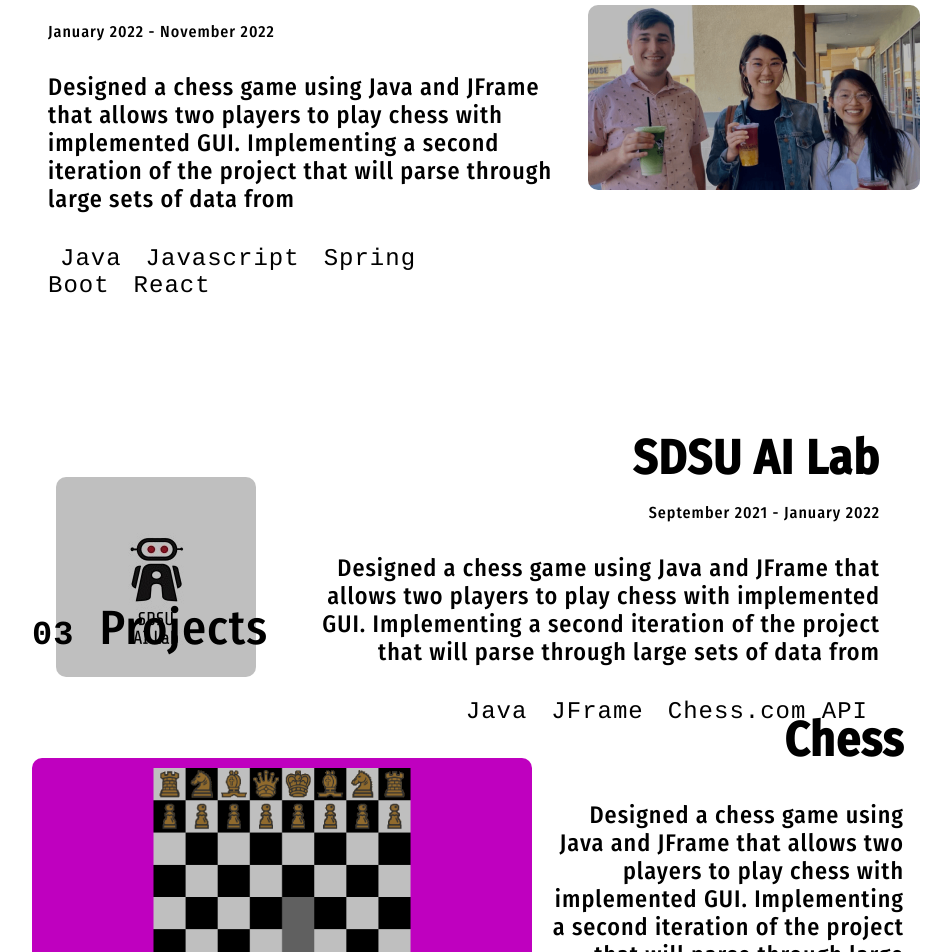
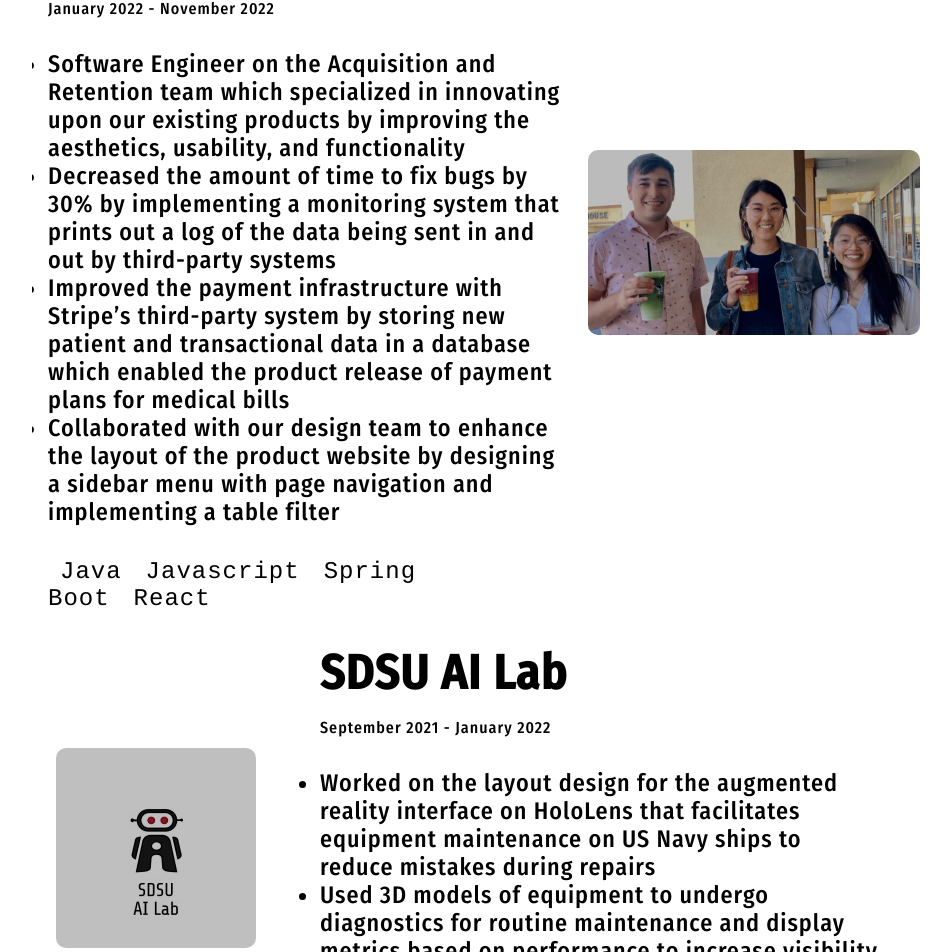
Before and after one commit to GregMerz/Portfolio, a React (Create React App) app: page / in a window 1280 px wide. Shown: the part 1949-2901 px from the top of the page, without its empty margins (164-1115 px from the left). Built offline with nearby package versions, Linux system fonts and the light colour scheme; a web font is replaced by a local one.

Commit message:
Changed page sizes

```diff
--- a/src/pages/Home.js
+++ b/src/pages/Home.js
@@ -90,7 +90,7 @@
         </Content>
       </Page>
 
-      <Page id="experience" num_pages={1}>
+      <Page id="experience" num_pages={'auto'}>
         <Content>
           <Container>
             <Header>
@@ -108,10 +108,22 @@
                       January 2022 - November 2022</p>
                   </Title>
                   <Description>
-                    Designed a chess game using Java and JFrame that allows two
-                    players to play chess with implemented GUI. Implementing a
-                    second iteration of the project that will parse through
-                    large sets of data from
+                    <ul style={{
+                    padding: `0`,
+                  }}>
+                    <li>Software Engineer on the Acquisition and Retention team which specialized in innovating upon
+                        our existing products by improving the aesthetics, usability, and functionality
+                    </li>
+                    <li>Decreased the amount of time to fix bugs by 30% by implementing a monitoring system that
+                    prints out a log of the data being sent in and out by third-party systems
+                    </li>
+                    <li>Improved the payment infrastructure with Stripe’s third-party system by storing new patient and
+                    transactional data in a database which enabled the product release of payment plans for medical
+                    bills</li>
+                    <li>Collaborated with our design team to enhance the layout of the product website by designing a
+                    sidebar menu with page navigation and implementing a table filter
+                    </li>
+                    </ul>
                   </Description>
                   <Tools>
                     <Tool>Java</Tool>
@@ -135,10 +147,17 @@
                       fontWeight: `normal`,
                     }}>September 2021 - January 2022</p></Title>
                   <Description>
-                    Designed a chess game using Java and JFrame that allows two
-                    players to play chess with implemented GUI. Implementing a
-                    second iteration of the project that will parse through
-                    large sets of data from
+                  <ul style={{
+                    padding: `0`,
+                  }}>
+                    <li>Worked on the layout design for the augmented reality interface on HoloLens that facilitates
+                        equipment maintenance on US Navy ships to reduce mistakes during repairs
+                    </li>
+                    <li>
+                      Used 3D models of equipment to undergo diagnostics for routine maintenance and display
+                      metrics based on performance to increase visibility and analyze the functionality of machine parts
+                    </li>
+                    </ul>
                   </Description>
                   <Tools>
                     <Tool>Java</Tool>
--- a/src/pages/HomeElements.js
+++ b/src/pages/HomeElements.js
@@ -129,7 +129,7 @@
 
 export const Card = styled.div`
   position: relative;
-  height: 30rem;
+  height: auto;
   /* margin: 2rem 0 6rem 0; */
   width: 100%;
 `
@@ -152,7 +152,7 @@
 export const Info = styled.div`
   position: relative;
   width: 35rem;
-  text-align: ${({ position }) => (position === 'left' ? 'left' : 'right')};
+  /* text-align: ${({ position }) => (position === 'left' ? 'left' : 'right')}; */
   font-size: 1.5rem;
   padding: 1rem 1rem;
 `
```
